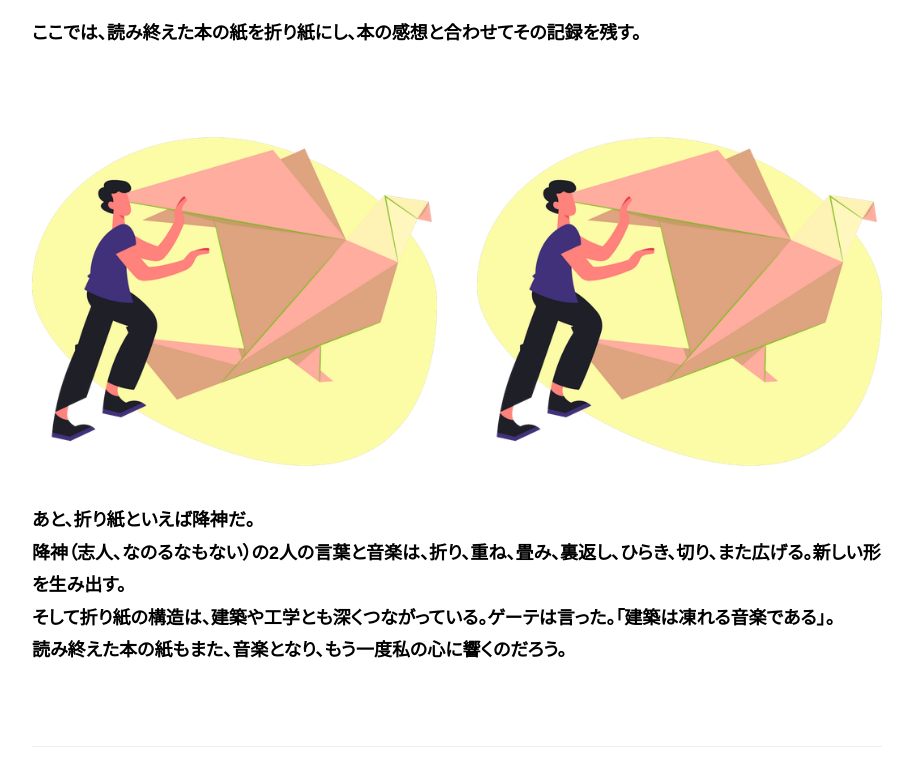
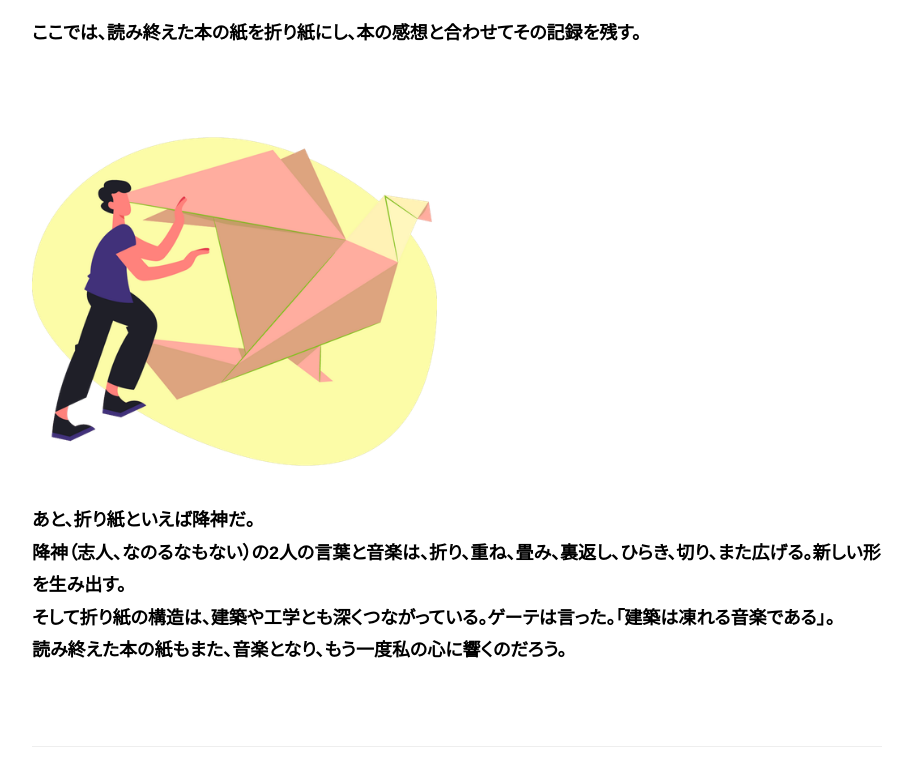
Before and after one commit to paperafterword/paperafterwords, an Astro site: page / in a window 1280 px wide. Shown: the part 968-1740 px from the top of the page, without its empty margins (183-1096 px from the left). Built offline with nearby package versions, Linux system fonts and the light colour scheme; Astro itself is replaced by a stand-in of ours.

Commit message:
Update: トップページの調整

```diff
--- a/src/pages/index.astro
+++ b/src/pages/index.astro
@@ -72,7 +72,7 @@ const posts = allPosts.sort((a, b) => b.data.date.valueOf() - a.data.date.valueO
 
         <div class="intro-images">
           <img src="/boy-making-origami-bird.png" alt="折り紙を作る少年" />
-          <img src="/boy-making-origami-bird.png" alt="折り紙を作る少年" />
+          <!-- <img src="/boy-making-origami-bird.png" alt="折り紙を作る少年" /> -->
         </div>
 
         <p>あと、折り紙といえば降神だ。<br />
```
